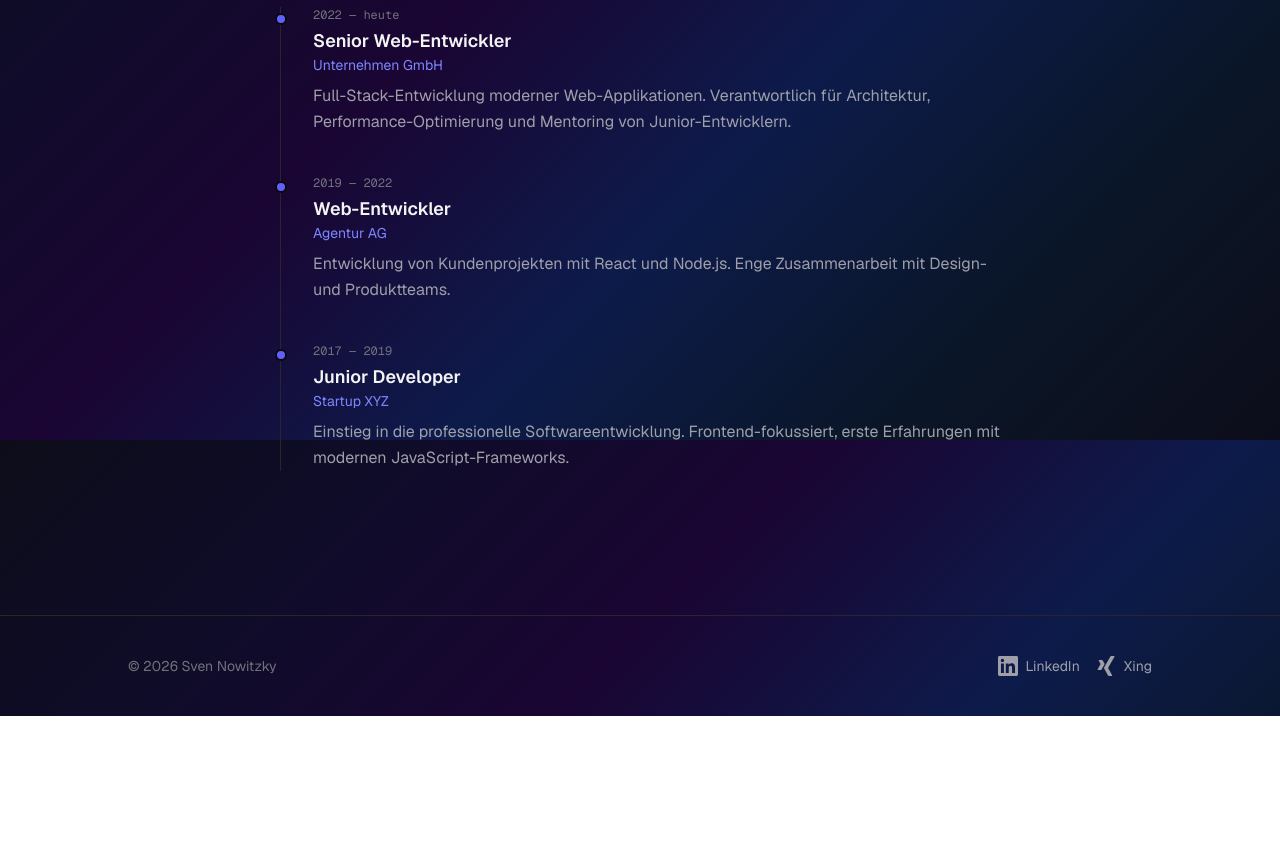
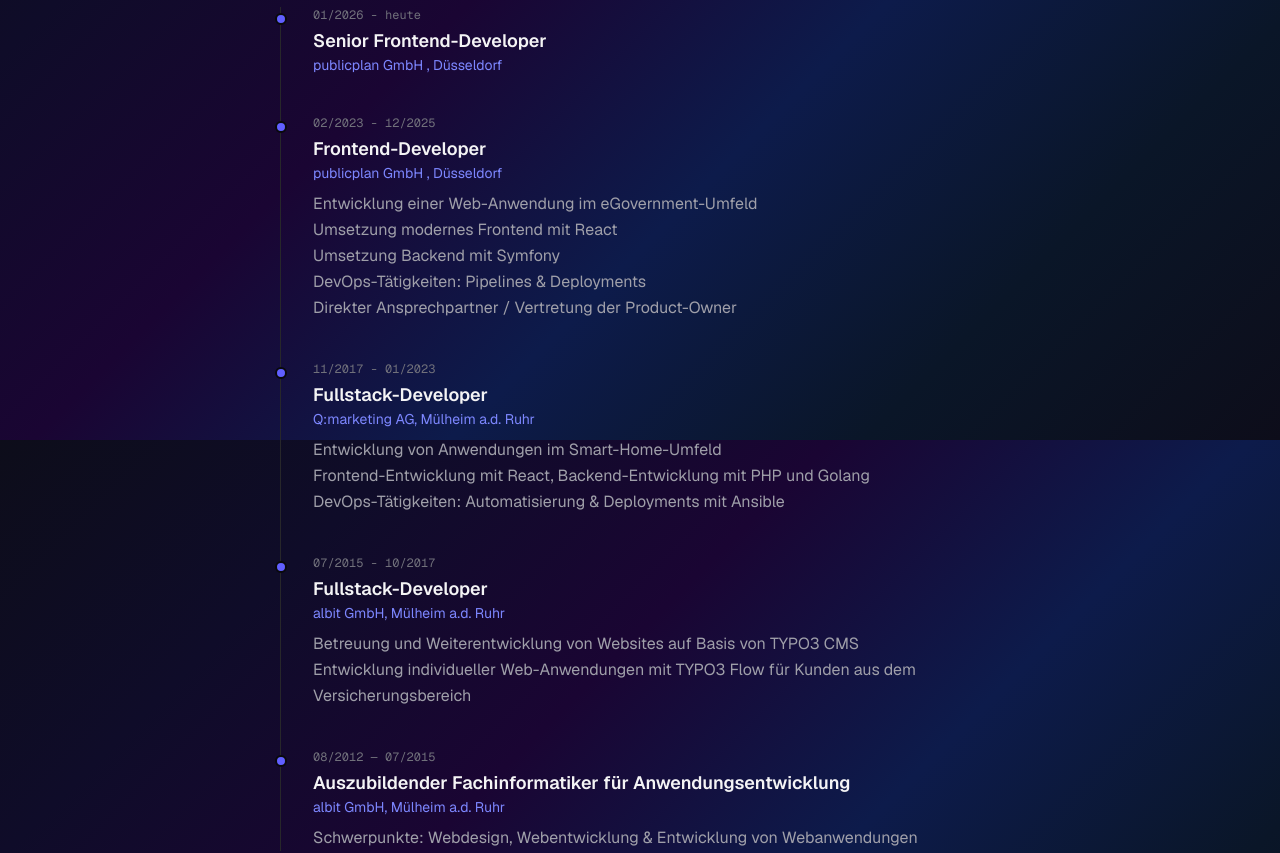
Before and after one commit to ch4oSj0k3r/sn-folio, a Next.js app: page / in a window 1280 px wide. Shown: the part 2760-3613 px from the top of the page. Before the commit the page ends 3476 px from the top, so only its background shows below. Built offline with nearby package versions, Linux system fonts and the light colour scheme.

Commit message:
feat: replace experience placeholder data with real career history

```diff
--- a/src/components/sections/Experience.tsx
+++ b/src/components/sections/Experience.tsx
@@ -1,24 +1,43 @@
 const experiences = [
     {
-    role: "Senior Web-Entwickler",
-    company: "Unternehmen GmbH",
-    period: "2022 — heute",
-    description:
-      "Full-Stack-Entwicklung moderner Web-Applikationen. Verantwortlich für Architektur, Performance-Optimierung und Mentoring von Junior-Entwicklern.",
+        role: "Senior Frontend-Developer",
+        company: "publicplan GmbH , Düsseldorf",
+        period: "01/2026 - heute",
     },
     {
-    role: "Web-Entwickler",
-    company: "Agentur AG",
-    period: "2019 — 2022",
+        role: "Frontend-Developer",
+        company: "publicplan GmbH , Düsseldorf",
+        period: "02/2023 - 12/2025",
         description:
-      "Entwicklung von Kundenprojekten mit React und Node.js. Enge Zusammenarbeit mit Design- und Produktteams.",
+            "Entwicklung einer Web-Anwendung im eGovernment-Umfeld\n" +
+            "Umsetzung modernes Frontend mit React\n" +
+            "Umsetzung Backend mit Symfony\n" +
+            "DevOps-Tätigkeiten: Pipelines & Deployments\n" +
+            "Direkter Ansprechpartner / Vertretung der Product-Owner "
     },
     {
-    role: "Junior Developer",
-    company: "Startup XYZ",
-    period: "2017 — 2019",
+        role: "Fullstack-Developer",
+        company: "Q:marketing AG, Mülheim a.d. Ruhr",
+        period: "11/2017 - 01/2023",
         description:
-      "Einstieg in die professionelle Softwareentwicklung. Frontend-fokussiert, erste Erfahrungen mit modernen JavaScript-Frameworks.",
+            "Entwicklung von Anwendungen im Smart-Home-Umfeld\n" +
+            "Frontend-Entwicklung mit React, Backend-Entwicklung mit PHP und Golang\n" +
+            "DevOps-Tätigkeiten: Automatisierung & Deployments mit Ansible",
+    },
+    {
+        role: "Fullstack-Developer",
+        company: "albit GmbH, Mülheim a.d. Ruhr",
+        period: "07/2015 - 10/2017",
+        description:
+            "Betreuung und Weiterentwicklung von Websites auf Basis von TYPO3 CMS\n" +
+            "Entwicklung individueller Web-Anwendungen mit TYPO3 Flow für Kunden aus dem Versicherungsbereich",
+    },
+    {
+        role: "Auszubildender Fachinformatiker für Anwendungsentwicklung",
+        company: "albit GmbH, Mülheim a.d. Ruhr",
+        period: "08/2012 — 07/2015",
+        description:
+            "Schwerpunkte: Webdesign, Webentwicklung & Entwicklung von Webanwendungen",
     },
 ];
 
@@ -28,12 +47,13 @@
             <h2 className="text-3xl font-bold text-zinc-100 mb-12">Erfahrung</h2>
             <div className="relative border-l border-zinc-800 pl-8 space-y-10">
                 {experiences.map((exp) => (
-          <div key={exp.role} className="relative">
-            <span className="absolute -left-[2.35rem] top-1.5 w-3 h-3 rounded-full bg-indigo-500 border-2 border-zinc-950" />
+                    <div key={`${exp.role}-${exp.company}`} className="relative">
+                        <span
+                            className="absolute -left-[2.35rem] top-1.5 w-3 h-3 rounded-full bg-indigo-500 border-2 border-zinc-950"/>
                         <p className="text-xs font-mono text-zinc-500 mb-1">{exp.period}</p>
                         <h3 className="text-lg font-semibold text-zinc-100">{exp.role}</h3>
                         <p className="text-indigo-400 text-sm mb-2">{exp.company}</p>
-            <p className="text-zinc-400 leading-relaxed">{exp.description}</p>
+                        <p className="text-zinc-400 leading-relaxed whitespace-pre-line">{exp.description}</p>
                     </div>
                 ))}
             </div>
```
Lines whose indentation alone changed are shown as unchanged.
